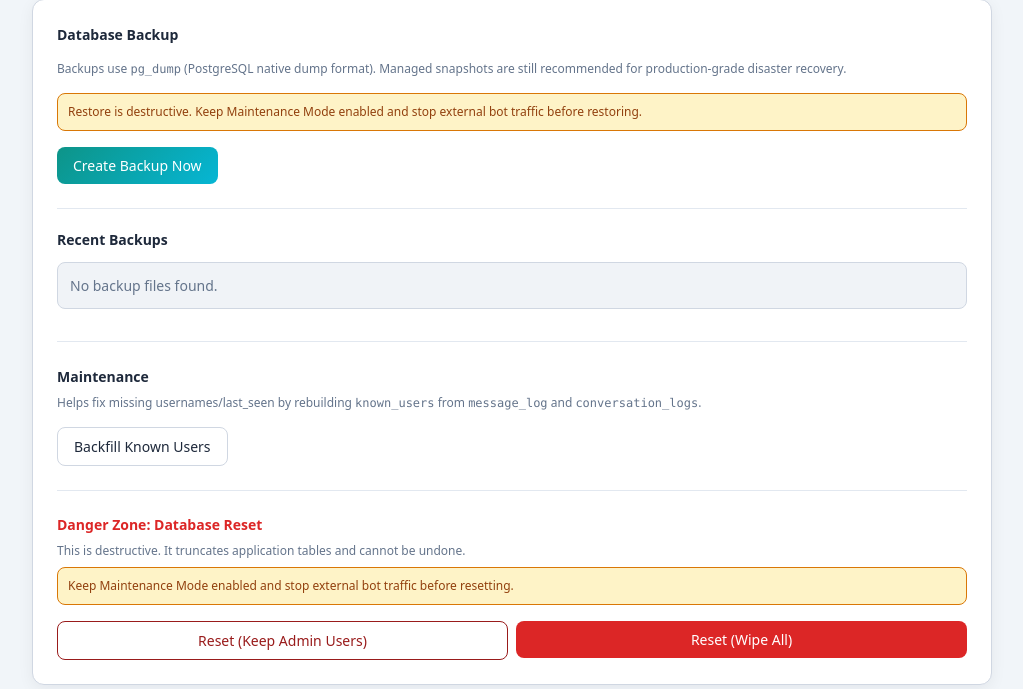
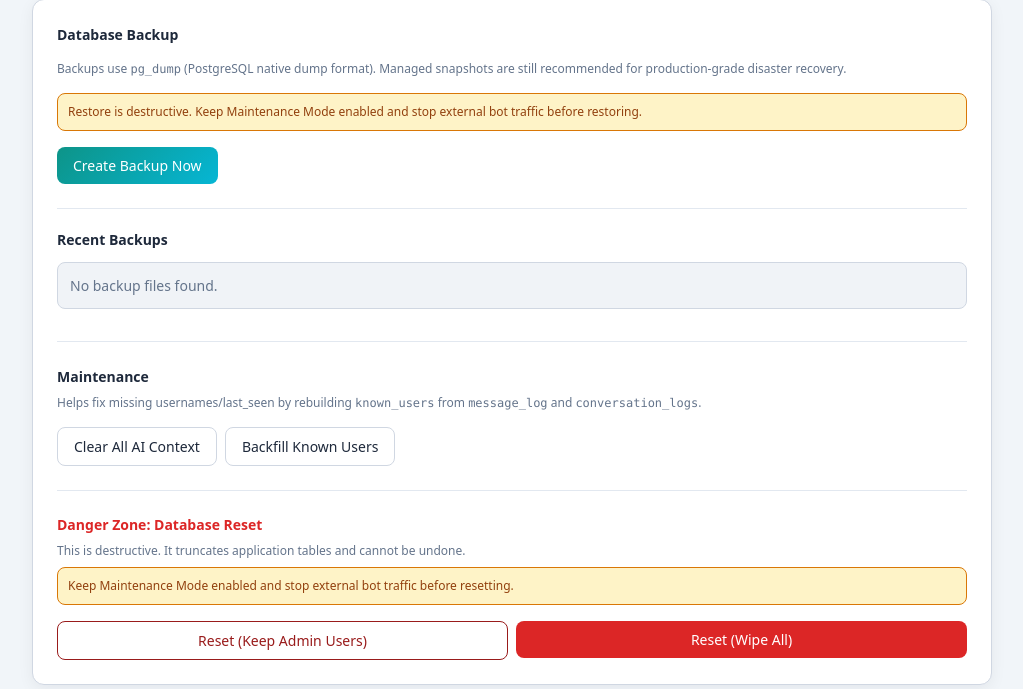
Before and after one commit to wleeaf/flagguard, a FastAPI app: template panel/templates/controls.html in a window 1280 px wide. Shown: the part 1475-2164 px from the top of the page, without its empty margins (256-1279 px from the left). Run offline with FastAPI, Linux system fonts and the light colour scheme; the template is opened without the code that fills it, so the values that code supplies are empty; parts of the project's set-up code (start-up, migrations or seed data) failed here and were passed over; some libraries are stand-ins or nearby versions.

Commit message:
Add Clear All AI Context button to panel controls
Adds a maintenance action that deletes conversation_history for all
users, giving everyone a fresh AI context on their next message.
Conversation logs are preserved.

```diff
--- a/models/conversation.py
+++ b/models/conversation.py
@@ -96,3 +96,9 @@ class ConversationRepository:
             conn.execute(
                 "DELETE FROM conversation_history WHERE user_id = ?", (user_id,)
             )
+
+    def clear_all_history(self) -> int:
+        """Delete all AI context history for every user. Returns rows deleted."""
+        with get_db() as conn:
+            cur = conn.execute("DELETE FROM conversation_history")
+            return cur.rowcount or 0
--- a/panel/routes/controls.py
+++ b/panel/routes/controls.py
@@ -514,6 +514,21 @@ def _clean_flash_text(value: str, *, limit: int = 300) -> str:
     return text
 
 
+@router.post("/controls/db/clear-ai-context")
+async def clear_all_ai_context(
+    request: Request,
+    user: dict = Depends(require_auth),
+):
+    from models.conversation import ConversationRepository
+    conv_repo = ConversationRepository()
+    deleted = await run_blocking(conv_repo.clear_all_history)
+    await run_blocking(
+        log_audit, user["username"], "clear_all_ai_context",
+        detail=f"deleted={deleted}",
+    )
+    return _backup_redirect(f"AI context cleared for all users ({deleted} rows deleted).", "success")
+
+
 @router.post("/controls/db/backfill-known-users")
 async def backfill_known_users(
     request: Request,
--- a/panel/templates/controls.html
+++ b/panel/templates/controls.html
@@ -353,11 +353,21 @@
                 Helps fix missing usernames/last_seen by rebuilding <span class="font-mono">known_users</span>
                 from <span class="font-mono">message_log</span> and <span class="font-mono">conversation_logs</span>.
             </p>
-            <form method="post" action="/panel/controls/db/backfill-known-users" hx-boost="false">
-                <button type="submit" class="ds-btn-secondary">
-                    Backfill Known Users
-                </button>
-            </form>
+            <div class="flex flex-col sm:flex-row gap-2">
+                <form method="post" action="/panel/controls/db/clear-ai-context" hx-boost="false">
+                    <button type="button"
+                            data-confirm-title="Clear AI Context"
+                            data-confirm-message="This will delete the AI conversation history for all users. Their next message will start with a fresh context. Conversation logs are NOT affected."
+                            class="js-confirm-btn ds-btn-secondary">
+                        Clear All AI Context
+                    </button>
+                </form>
+                <form method="post" action="/panel/controls/db/backfill-known-users" hx-boost="false">
+                    <button type="submit" class="ds-btn-secondary">
+                        Backfill Known Users
+                    </button>
+                </form>
+            </div>
         </div>
 
         <!-- Danger zone -->
```
